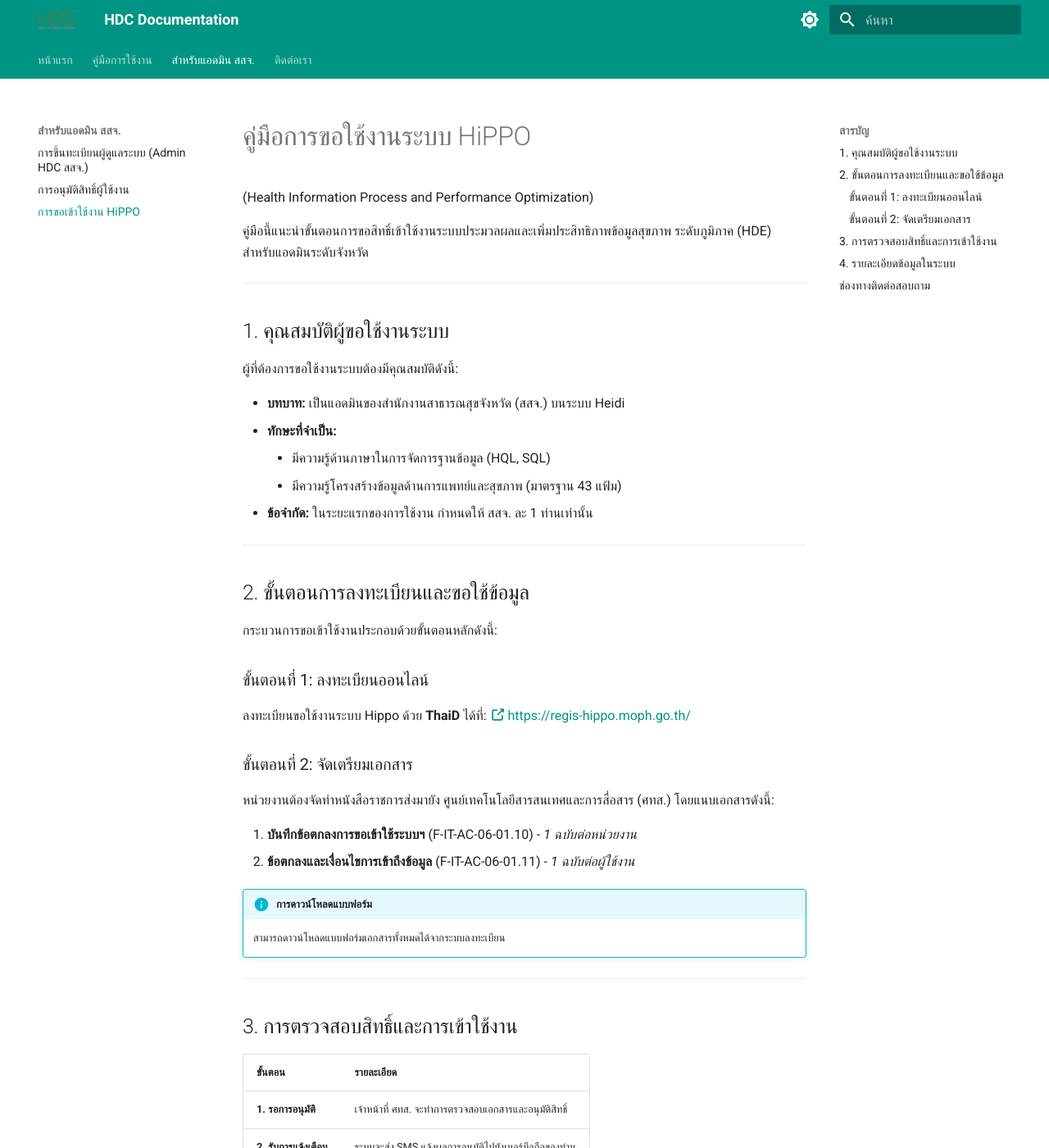
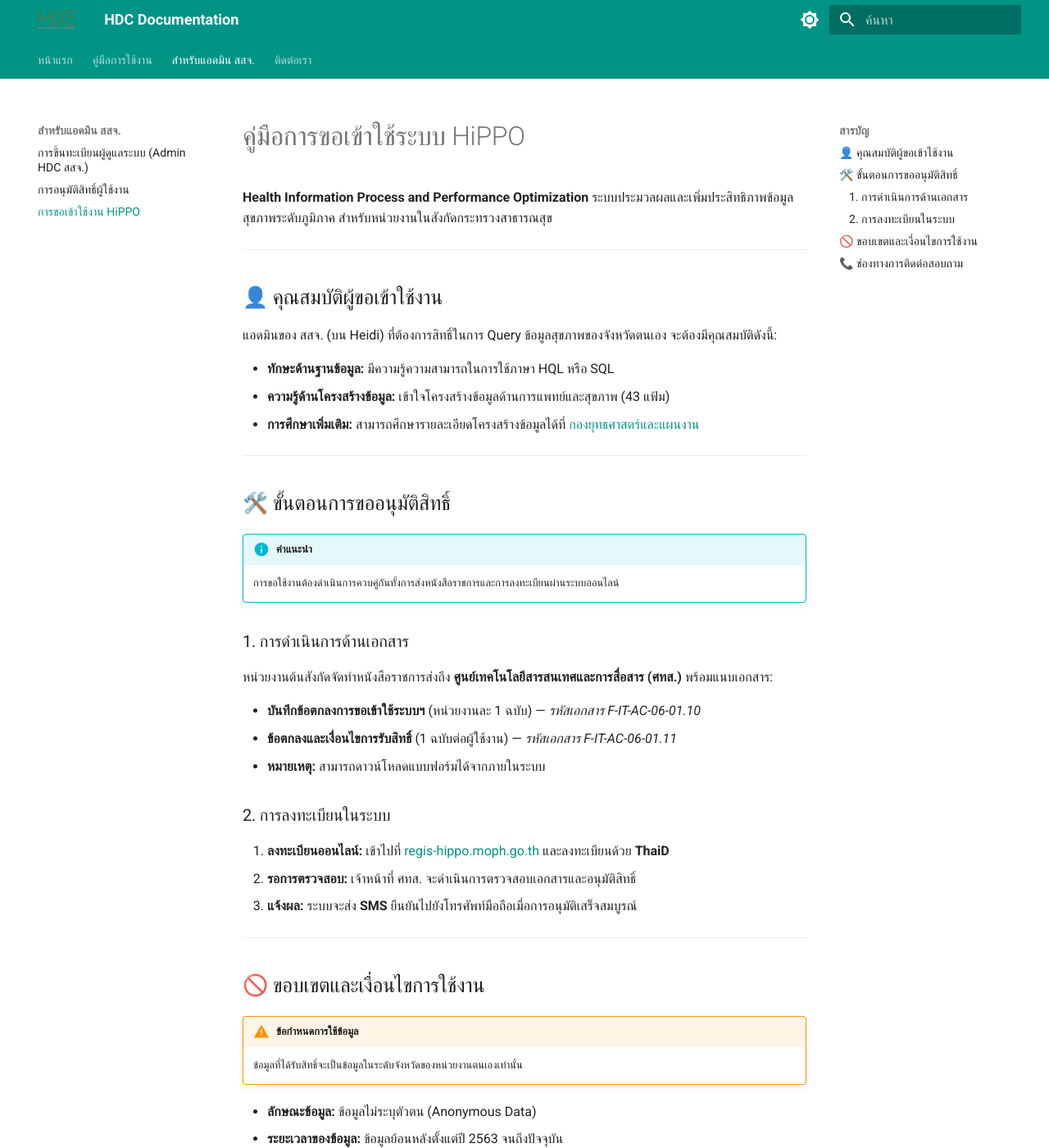
Before and after one commit to dmdmoph/hdc-docs, an MkDocs documentation site: the page built from docs/admin/hippo.md, in a window 1280 px wide and 1400 px high. Shown: the whole window at 82% size. Built offline with MkDocs 1.6.1 and Material for MkDocs 9.7.7, drawn with Linux system fonts in a browser that asks for light colours; some of the changed text lies outside the part shown.

Commit message:
hippo: review and update

```diff
--- a/docs/admin/hippo.md
+++ b/docs/admin/hippo.md
@@ -1,64 +1,57 @@
-# คู่มือการขอใช้งานระบบ HiPPO
-(Health Information Process and Performance Optimization)
+# คู่มือการขอเข้าใช้ระบบ HiPPO
 
-คู่มือนี้แนะนำขั้นตอนการขอสิทธิ์เข้าใช้งานระบบประมวลผลและเพิ่มประสิทธิภาพข้อมูลสุขภาพ ระดับภูมิภาค (HDE) สำหรับแอดมินระดับจังหวัด
+**Health Information Process and Performance Optimization** ระบบประมวลผลและเพิ่มประสิทธิภาพข้อมูลสุขภาพระดับภูมิภาค สำหรับหน่วยงานในสังกัดกระทรวงสาธารณสุข
 
 ---
 
-## 1. คุณสมบัติผู้ขอใช้งานระบบ
-ผู้ที่ต้องการขอใช้งานระบบต้องมีคุณสมบัติดังนี้:
+## 👤 คุณสมบัติผู้ขอเข้าใช้งาน
+แอดมินของ สสจ. (บน Heidi) ที่ต้องการสิทธิ์ในการ Query ข้อมูลสุขภาพของจังหวัดตนเอง จะต้องมีคุณสมบัติดังนี้:
 
-* **บทบาท:** เป็นแอดมินของสำนักงานสาธารณสุขจังหวัด (สสจ.) บนระบบ Heidi
-* **ทักษะที่จำเป็น:**
-    * มีความรู้ด้านภาษาในการจัดการฐานข้อมูล (HQL, SQL)
-    * มีความรู้โครงสร้างข้อมูลด้านการแพทย์และสุขภาพ (มาตรฐาน 43 แฟ้ม)
-* **ข้อจำกัด:** ในระยะแรกของการใช้งาน กำหนดให้ สสจ. ละ 1 ท่านเท่านั้น
+* **ทักษะด้านฐานข้อมูล:** มีความรู้ความสามารถในการใช้ภาษา HQL หรือ SQL
+* **ความรู้ด้านโครงสร้างข้อมูล:** เข้าใจโครงสร้างข้อมูลด้านการแพทย์และสุขภาพ (43 แฟ้ม)
+* **การศึกษาเพิ่มเติม:** สามารถศึกษารายละเอียดโครงสร้างข้อมูลได้ที่ [กองยุทธศาสตร์และแผนงาน](https://hdata.moph.go.th/site/)
 
 ---
 
-## 2. ขั้นตอนการลงทะเบียนและขอใช้ข้อมูล
+## 🛠️ ขั้นตอนการขออนุมัติสิทธิ์
 
-กระบวนการขอเข้าใช้งานประกอบด้วยขั้นตอนหลักดังนี้:
+!!! info "คำแนะนำ"
+    การขอใช้งานต้องดำเนินการควบคู่กันทั้งการส่งหนังสือราชการและการลงทะเบียนผ่านระบบออนไลน์
 
-### ขั้นตอนที่ 1: ลงทะเบียนออนไลน์
-ลงทะเบียนขอใช้งานระบบ Hippo ด้วย **ThaiD** ได้ที่:
-[:octicons-link-external-16: https://regis-hippo.moph.go.th/](https://regis-hippo.moph.go.th/)
+### 1. การดำเนินการด้านเอกสาร
+หน่วยงานต้นสังกัดจัดทำหนังสือราชการส่งถึง **ศูนย์เทคโนโลยีสารสนเทศและการสื่อสาร (ศทส.)** พร้อมแนบเอกสาร:
 
-### ขั้นตอนที่ 2: จัดเตรียมเอกสาร
-หน่วยงานต้องจัดทำหนังสือราชการส่งมายัง ศูนย์เทคโนโลยีสารสนเทศและการสื่อสาร (ศทส.) โดยแนบเอกสารดังนี้:
+* **บันทึกข้อตกลงการขอเข้าใช้ระบบฯ** (หน่วยงานละ 1 ฉบับ) — *รหัสเอกสาร F-IT-AC-06-01.10*
+* **ข้อตกลงและเงื่อนไขการรับสิทธิ์** (1 ฉบับต่อผู้ใช้งาน) — *รหัสเอกสาร F-IT-AC-06-01.11*
+* **หมายเหตุ:** สามารถดาวน์โหลดแบบฟอร์มได้จากภายในระบบ
 
-1.  **บันทึกข้อตกลงการขอเข้าใช้ระบบฯ** (F-IT-AC-06-01.10) - *1 ฉบับต่อหน่วยงาน*
-2.  **ข้อตกลงและเงื่อนไขการเข้าถึงข้อมูล** (F-IT-AC-06-01.11) - *1 ฉบับต่อผู้ใช้งาน*
-
-!!! info "การดาวน์โหลดแบบฟอร์ม"
-    สามารถดาวน์โหลดแบบฟอร์มเอกสารทั้งหมดได้จากระบบลงทะเบียน
+### 2. การลงทะเบียนในระบบ
+1. **ลงทะเบียนออนไลน์:** เข้าไปที่ [regis-hippo.moph.go.th](https://regis-hippo.moph.go.th/) และลงทะเบียนด้วย **ThaiD**
+2. **รอการตรวจสอบ:** เจ้าหน้าที่ ศทส. จะดำเนินการตรวจสอบเอกสารและอนุมัติสิทธิ์
+3. **แจ้งผล:** ระบบจะส่ง **SMS** ยืนยันไปยังโทรศัพท์มือถือเมื่อการอนุมัติเสร็จสมบูรณ์
 
 ---
 
-## 3. การตรวจสอบสิทธิ์และการเข้าใช้งาน
+## 🚫 ขอบเขตและเงื่อนไขการใช้งาน
 
-| ขั้นตอน | รายละเอียด |
-| :--- | :--- |
-| **1. รอการอนุมัติ** | เจ้าหน้าที่ ศทส. จะทำการตรวจสอบเอกสารและอนุมัติสิทธิ์  |
-| **2. รับการแจ้งเตือน** | ระบบจะส่ง SMS แจ้งผลการอนุมัติไปยังเบอร์มือถือของท่าน  |
-| **3. เข้าใช้งานระบบ** | เข้าใช้งานผ่าน ThaiD ที่ [https://hippo.moph.go.th/](https://hippo.moph.go.th/)  |
+!!! warning "ข้อกำหนดการใช้ข้อมูล"
+    ข้อมูลที่ได้รับสิทธิ์จะเป็นข้อมูลในระดับจังหวัดของหน่วยงานตนเองเท่านั้น
+
+* **ลักษณะข้อมูล:** ข้อมูลไม่ระบุตัวตน (Anonymous Data)
+* **ระยะเวลาของข้อมูล:** ข้อมูลย้อนหลังตั้งแต่ปี 2563 จนถึงปัจจุบัน
+* **ข้อจำกัดสิทธิ์:** กำหนดให้ใช้งานได้ **สสจ. ละ 3 ท่าน**
+* **ช่องทางเข้าใช้งาน:** เข้าใช้งานผ่าน **ThaiD** หรือ **MyMOPH** ได้ที่ [hippo.moph.go.th](https://hippo.moph.go.th/)
+* **คู่มือการใช้งาน:** สามารถศึกษาคู่มือฉบับเต็มได้ภายในระบบหลังจาก Login
 
 ---
 
-## 4. รายละเอียดข้อมูลในระบบ
-* **ขอบเขตข้อมูล:** ข้อมูลสุขภาพเฉพาะจังหวัดของตนเอง
-* **ลักษณะข้อมูล:** เป็นข้อมูลไม่ระบุตัวตน (Anonymous Data)
-* **ช่วงเวลา:** ข้อมูลตั้งแต่ปี 2563 จนถึงปัจจุบัน
-* **คู่มือการใช้งาน:** สามารถดูรายละเอียดวิธีใช้งานเพิ่มเติมได้ในระบบหลังจาก Login เรียบร้อยแล้ว
+## 📞 ช่องทางการติดต่อสอบถาม
+**กลุ่มพัฒนาการบริหารข้อมูล ศูนย์เทคโนโลยีสารสนเทศและการสื่อสาร (ศทส.)**
+
+* **Email:** dmd.moph@gmail.com
+* **โทรศัพท์:** 02 590 2180-87 ต่อ 313 หรือ 419
+* **มือถือ:** 083-0649863
+* **เว็บไซต์:** [dmd-ict.moph.go.th](https://dmd-ict.moph.go.th)
 
 ---
-
-## ช่องทางติดต่อสอบถาม
-**กลุ่มพัฒนาการบริหารข้อมูล ศูนย์เทคโนโลยีสารสนเทศและการสื่อสาร**
-
-* :octicons-mail-16: **Email:** dmd.moph@gmail.com
-* :octicons-device-mobile-16: **โทร:** 02 590 2180-87 ต่อ 313 หรือ 083-0649863
-* :octicons-globe-16: **Website:** [https://dmd-ict.moph.go.th](https://dmd-ict.moph.go.th)
-
----
-<p align="right"><i>เวอร์ชันคู่มือ: 22/05/2025</i></p>
+*ปรับปรุงข้อมูลล่าสุด: 18/11/2025*
```
